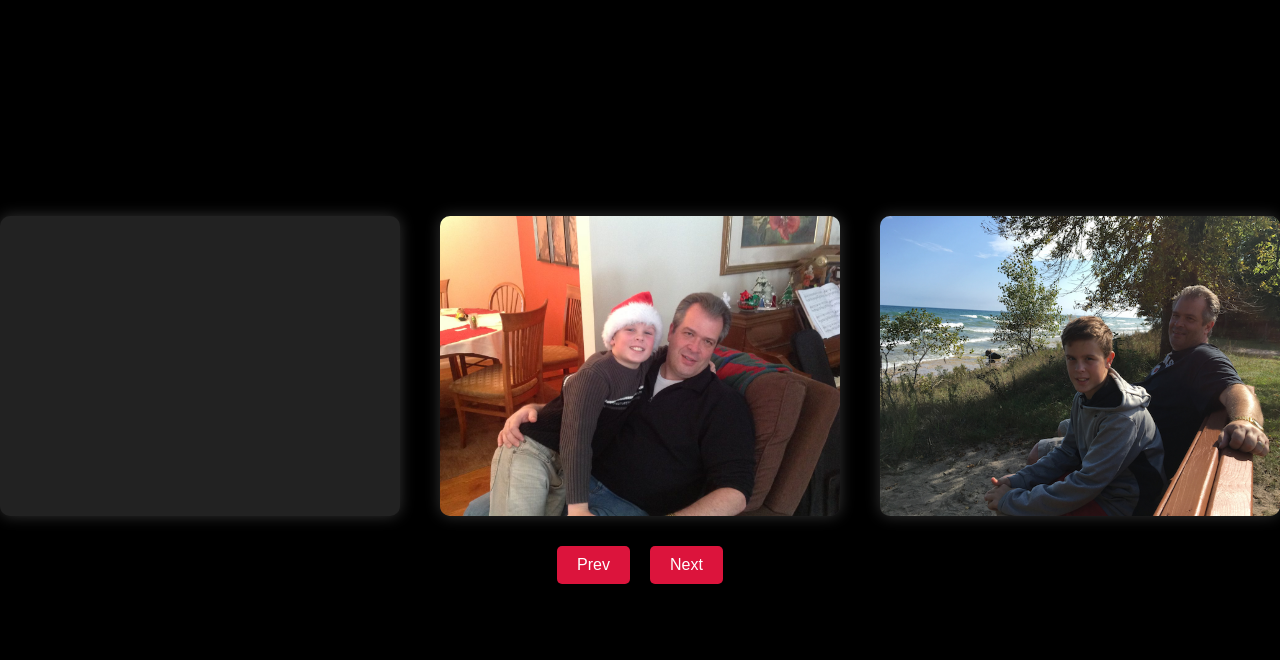
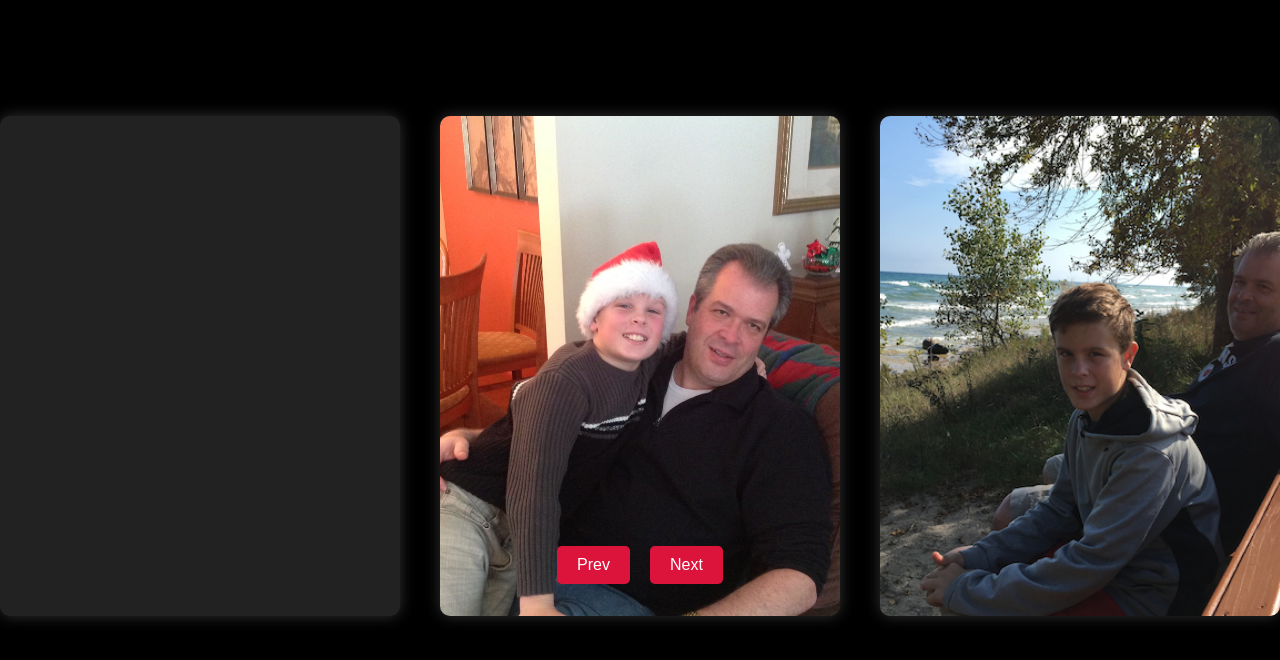
Before and after one commit to Tanzinator1/fathers-day, a plain HTML site: page index.html in a window 1280 px wide. Drawn offline with Linux system fonts and the light colour scheme.

```diff
--- a/app.js
+++ b/app.js
@@ -1,4 +1,4 @@
-const totalImages = 68;
+const totalImages = 67;
 let currentIndex = 0;
 
 const leftPanel = document.getElementById("left-panel");
--- a/style.css
+++ b/style.css
@@ -23,7 +23,7 @@ body {
 
 .image-panel {
   width: 400px;
-  height: 300px;
+  height: 500px;
   background-color: #222;
   display: flex;
   align-items: center;
```
